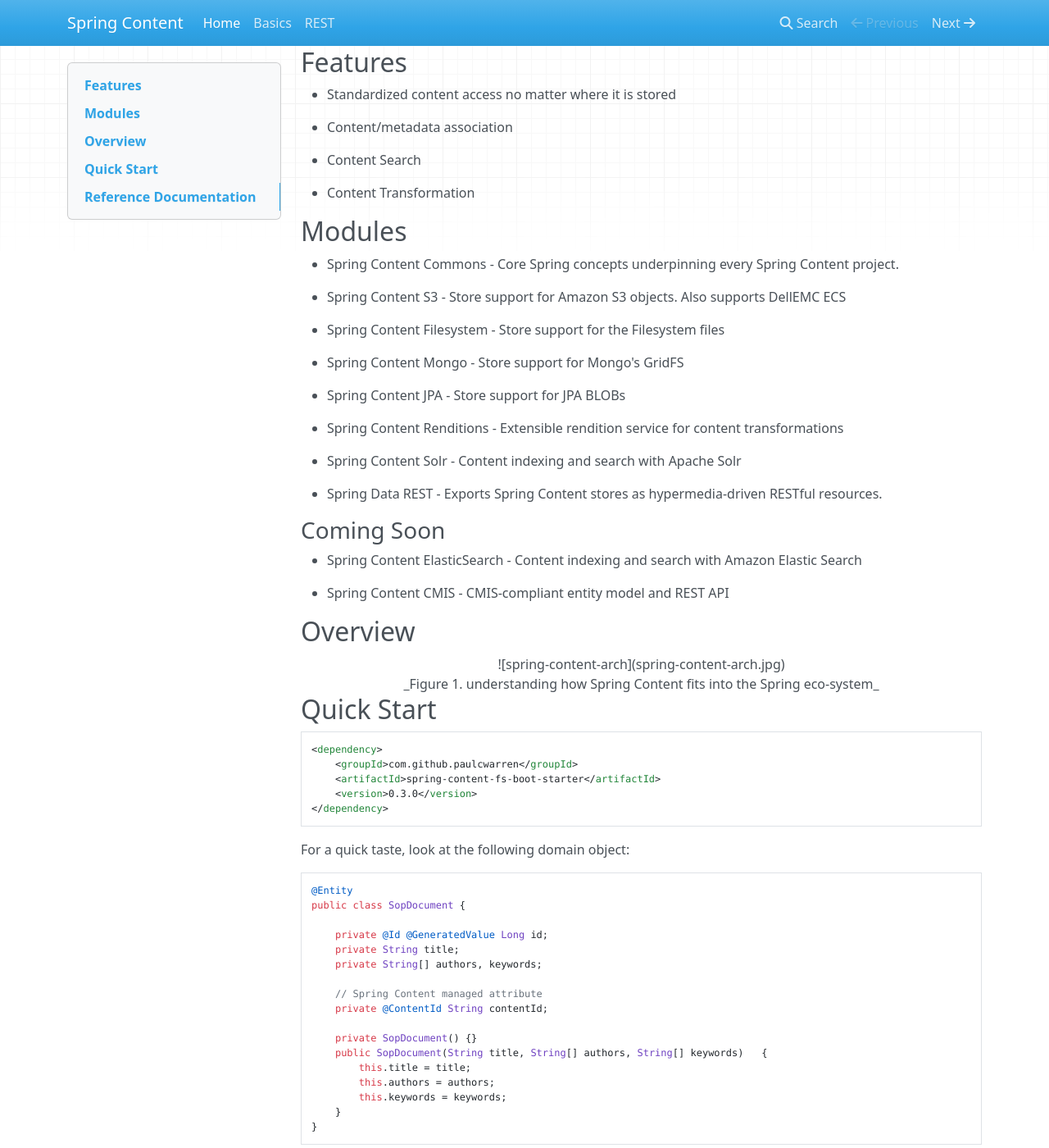
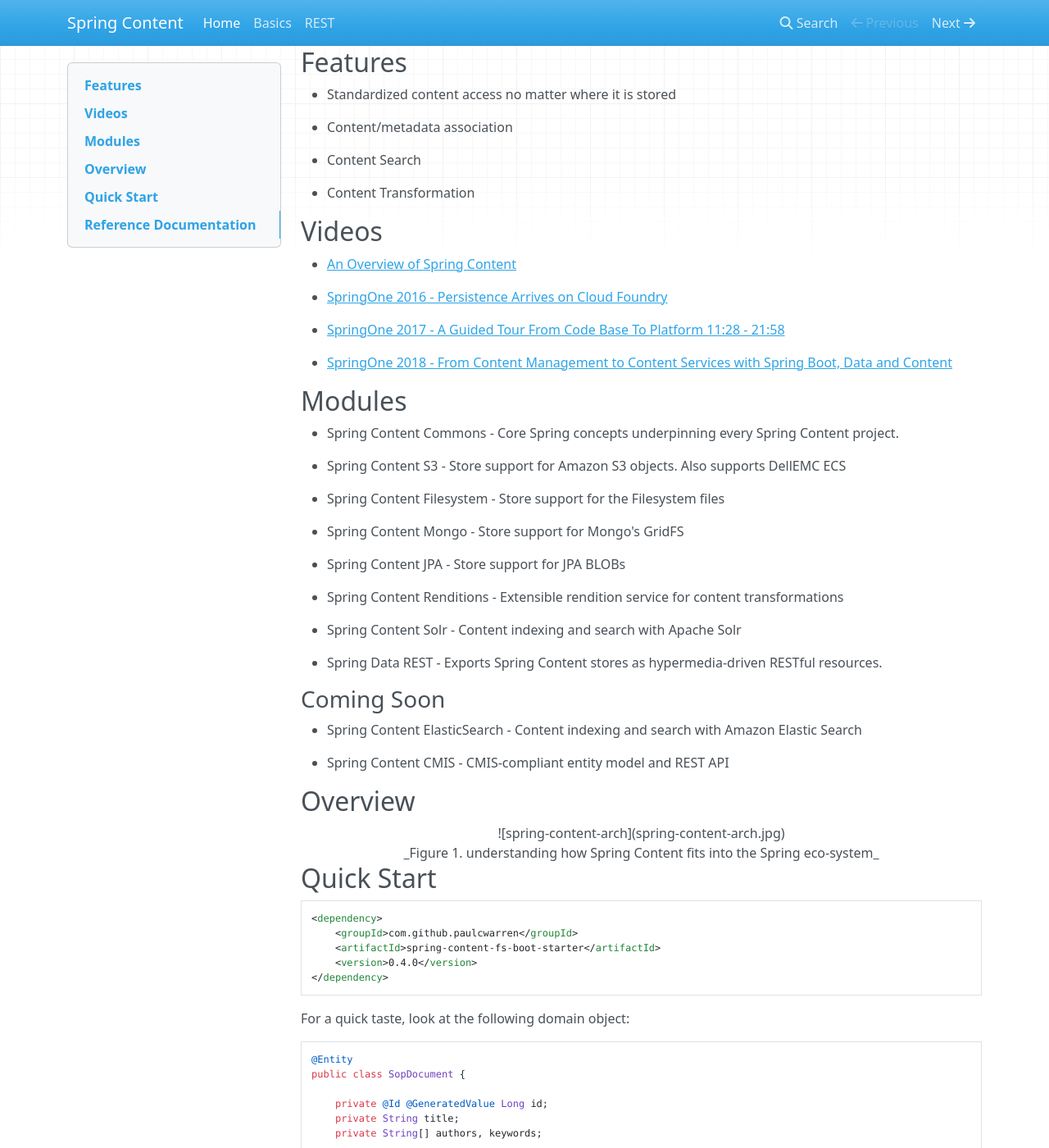
Before and after one commit to paulcwarren/spring-content-docs, an MkDocs documentation site: the page built from docs/index.md, in a window 1280 px wide and 1400 px high, scrolled down 200 px. Shown: the whole window at 82% size. Built offline with MkDocs 1.6.1, drawn with Linux system fonts in a browser that asks for light colours; nearby versions of some CDN libraries; old or Windows-style settings are respelled for this version of MkDocs.

Commit message:
Bump Spring Content 0.3.0 -> 0.4.0 Bump Spring Boot 2.0.3.RELEASE -> 2.0.6.RELEASE

````diff
--- a/docs/index.md
+++ b/docs/index.md
@@ -17,6 +17,16 @@ Build your own cloud-native, scale-out headless content services using the exact
 
 - Content Transformation
 
+
+## Videos
+
+- [An Overview of Spring Content](https://www.youtube.com/watch?v=pbDaONWWT3s)
+
+- [SpringOne 2016 - Persistence Arrives on Cloud Foundry](https://www.youtube.com/watch?v=VisP5ebZoWw)
+
+- [SpringOne 2017 - A Guided Tour From Code Base To Platform 11:28 - 21:58](https://www.youtube.com/watch?v=YtNvHTwHhRY&t=0s&list=PLAdzTan_eSPQ2uPeB0bByiIUMLVAhrPHL&index=93)
+
+- [SpringOne 2018 - From Content Management to Content Services with Spring Boot, Data and Content](https://www.youtube.com/watch?v=qyIMHWR40eA)
 
 ## Modules
 
@@ -53,7 +63,7 @@ Build your own cloud-native, scale-out headless content services using the exact
 <dependency>
     <groupId>com.github.paulcwarren</groupId>
     <artifactId>spring-content-fs-boot-starter</artifactId>
-    <version>0.3.0</version>
+    <version>0.4.0</version>
 </dependency>
 ```
 
````
Also changed, not shown: docs/spring-content-fs-docs.md (+2 -2 lines), docs/spring-content-rest-docs.md (+3 -3 lines).
